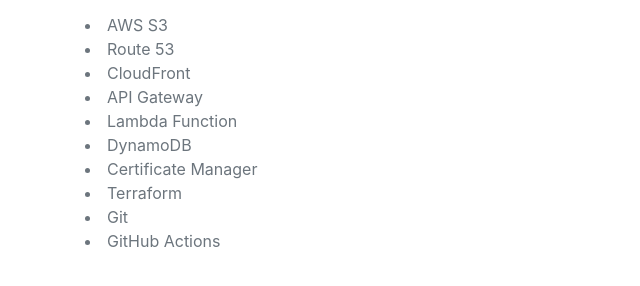
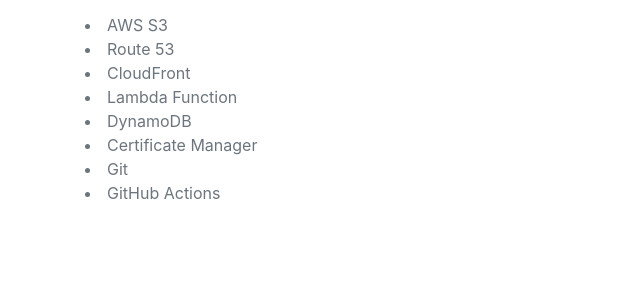
Before and after one commit to anjru22/cloud-resume-challenge, a plain HTML site: page website/index.html in a window 1280 px wide. Shown: the part 4937-5223 px from the top of the page, without its empty margins (235-875 px from the left). Drawn offline with nearby package versions, Linux system fonts and the light colour scheme; no server answers; a web font is replaced by a local one.

Commit message:
3-23-2024

```diff
--- a/website/index.html
+++ b/website/index.html
@@ -19,6 +19,7 @@
         <!-- Navigation-->
         <nav class="navbar navbar-expand-lg navbar-dark bg-primary fixed-top" id="sideNav">
             <a class="navbar-brand js-scroll-trigger" href="#page-top">
+                <span class="d-block d-lg-none">Andrew Chu</span>
                 <span class="d-none d-lg-block"><img class="img-fluid img-profile rounded-circle mx-auto mb-2" src="./IMG_E6167.JPG" alt="" /></span>
             </a>
             <button class="navbar-toggler" type="button" data-toggle="collapse" data-target="#navbarSupportedContent" aria-controls="navbarSupportedContent" aria-expanded="false" aria-label="Toggle navigation"><span class="navbar-toggler-icon"></span></button>
@@ -215,11 +216,9 @@
                             <li>AWS S3</li>
                             <li>Route 53</li>
                             <li>CloudFront</li>
-                            <li>API Gateway</li>
                             <li>Lambda Function</li>
                             <li>DynamoDB</li>
                             <li>Certificate Manager</li>
-                            <li>Terraform</li>
                             <li>Git</li>
                             <li>GitHub Actions</li>
                         </div>
```
Also changed, not shown: 1 other file.
